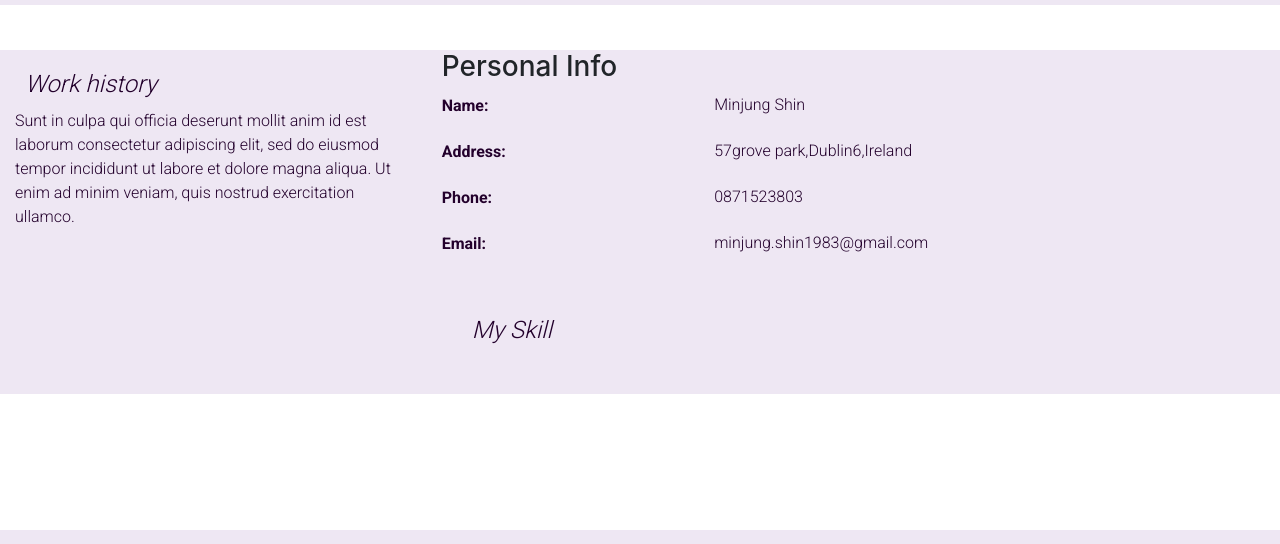
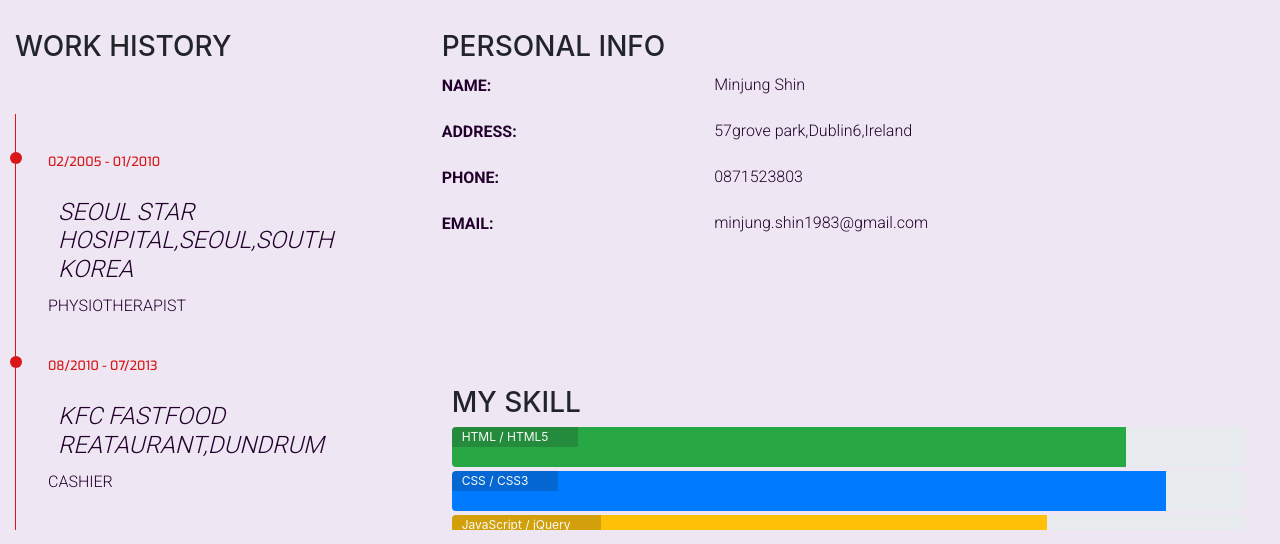
Before and after one commit to Code-Institute-Submissions/Oneday2010-milestone-project1, a plain HTML site: page resume.html in a window 1280 px wide. Shown: the part 150-694 px from the top of the page. Drawn offline with nearby package versions, Linux system fonts and the light colour scheme.

Commit message:
resume style edit

```diff
--- a/assets/css/style.css
+++ b/assets/css/style.css
@@ -213,6 +213,68 @@ p , .list {font-family: "Roboto", sans-serif;
 
 .bg-resume {
     background-color: #EEE7F3;
+    height:75em;
+
+
+}
+
+
+.history-heading {
+
+    margin-bottom: 50px;
+}
+
+
+.timeline-item {
+    padding: 4em 2em 0em 2em;
+    position: relative;
+    color: #d81717;
+    border-left: 1px solid;
+}
+
+.timeline-item p {
+    padding: 0;
+    margin: 0;
+}
+
+.timeline-item:before {
+    content: attr(data-dates);
+    position: absolute;
+    left: 2.5em;
+    top: 3em;
+    display: block;
+    font-family: "Exo", sans-serif;
+    font-weight: 500;
+    font-size: 0.8em;
+    padding: 0;
+    margin: 0;
+}
+
+.timeline-item:after {
+    width: 12px;
+    height: 12px;
+    display: block;
+    top: 2.4em;
+    position: absolute;
+    left: -6px;
+    border-radius: 12px;
+    content: '';
+    background: #d81717;
+}
+
+.history-items {
+    margin-bottom: 30px;
+}
+
+.uppercase {
+    text-transform: uppercase;
+
+}
+.resume-workhistory {
+    margin-top: 30px;
+}
+.resume-personalinfo {
+    margin-top: 30px;
 }
 .personal-info-item {
     margin-bottom: 20px;
@@ -220,29 +282,29 @@ p , .list {font-family: "Roboto", sans-serif;
     clear: both;
 }
 
-.personal-info-item .key,
-.personal-info-item .value {
+.personal-info-item .info,
+.personal-info-item .detail {
     padding-right: 8px;
     display: inline-block;
 }
 
-.personal-info-item .key p,
-.personal-info-item .value p {
+.personal-info-item .info p,
+.personal-info-item .detail p {
     margin: 0;
 }
 
-.personal-info-item .key {
+.personal-info-item .info {
     width: 30%;
     margin-right: 21px;
     padding-top: 2px;
     vertical-align: top;
 }
 
-.personal-info-item .key p {
+.personal-info-item .info p {
     font-weight: 700;
 }
 
-.personal-info-item .value {
+.personal-info-item .detail {
     position: relative;
     width: 60%;
 }
@@ -263,9 +325,9 @@ p , .list {font-family: "Roboto", sans-serif;
 }
 
 .progress-section {
-    margin: 40px 20px;
+    margin: 150px 20px 10px 10px;
+
 }
-
 
 
 
--- a/resume.html
+++ b/resume.html
@@ -64,18 +64,40 @@
 <!----section--------------------------------------------->
 
     <section>
-        <div class="container-fluid bg-resume" style="margin-top:200px">
+        <div class="container-fluid bg-resume" style="margin-top:150px">
             <div class="row">
-              <div class="col-sm-4">
-                  <h4>Work history</h4>
-                  <p>Sunt in culpa qui officia deserunt mollit anim id est laborum consectetur adipiscing elit, sed do eiusmod tempor incididunt ut labore et dolore magna aliqua. Ut enim ad minim veniam, quis nostrud exercitation ullamco.</p>
+                <div class="col-sm-4 resume-workhistory">
+                    <div class="row">
+                        <div class="col-12">
+                            <h3 class="history-heading uppercase">
+                                Work History
+                            </h3>
+                        </div>
+                    </div>
+                    <div class="history-items uppercase">
+                        <div class="timeline-item" data-dates="02/2005 - 01/2010">
+                            <h4>Seoul Star Hosipital,Seoul,South Korea</h4>
+                            <p>Physiotherapist</p>
+                        </div>
+                        <div class="timeline-item" data-dates="08/2010 - 07/2013">
+                            <h4>KFC fastfood reataurant,Dundrum</h4>
+                            <p>Cashier</p>
+                        </div>
+                        <div class="timeline-item" data-dates="08/2013 - 06/2019">
+                            <h4>KFC fastfood reataurant,Dundrum</h4>
+                            <p>Team leader</p>
+                        </div>
+                        <div class="timeline-item" data-dates="06/2019 - Present">
+                            <h4>Accenture,Dublin,Ireland Dublin</h4>
+                            <p>Risk Analyst</p>
+                        </div>
 
-              </div>
-
+                    </div>
+               </div>
                <div class="col-sm-8">
 
-                <div>
-                   <h3>
+                <div class="resume-personalinfo">
+                   <h3 class="uppercase">
 
                             Personal Info
 
@@ -84,7 +106,7 @@
 
                             <div class="personal-info-item">
 
-                                <div class="key">
+                                <div class="info">
 
                                     <p class="uppercase">
 
@@ -94,7 +116,7 @@
 
                                 </div>
 
-                                <div class="value">
+                                <div class="detail">
 
                                     <p>
 
@@ -108,7 +130,7 @@
 
                             <div class="personal-info-item">
 
-                                <div class="key">
+                                <div class="info">
 
                                     <p class="uppercase">
 
@@ -118,7 +140,7 @@
 
                                 </div>
 
-                                <div class="value">
+                                <div class="detail">
 
                                     <p>
 
@@ -132,7 +154,7 @@
 
                             <div class="personal-info-item">
 
-                                <div class="key">
+                                <div class="info">
 
                                     <p class="uppercase">
 
@@ -142,7 +164,7 @@
 
                                 </div>
 
-                                <div class="value">
+                                <div class="detail">
 
                                     <p>
 
@@ -156,7 +178,7 @@
 
                             <div class="personal-info-item">
 
-                                <div class="key">
+                                <div class="info">
 
                                     <p class="uppercase">
 
@@ -166,7 +188,7 @@
 
                                 </div>
 
-                                <div class="value">
+                                <div class="detail">
 
                                     <p>
 
@@ -180,45 +202,47 @@
 
 
 
-                  </div>
+                </div>
 
-                        <div class="row progress-section">
+                    <div class=" progress-section">
 
 
                                 <div>
-                                <h4>My Skill</h4>
+                                <h3 class="uppercase">My Skill</h3>
+                                </div>
+                                <div class="progress">
+                                    <div class="progress-bar bg-success" role="progressbar" aria-valuenow="85" aria-valuemin="0" aria-valuemax="100" style="width:85%;">
+                                        <span class="sr-only">85% complete</span>
+                                    </div>
+                                    <span class="progress-type">HTML / HTML5</span>
                                 </div>
                                 <div class="progress">
                                     <div class="progress-bar" role="progressbar" aria-valuenow="90" aria-valuemin="0" aria-valuemax="100" style="width:90%;">
                                         <span class="sr-only">90% complete</span>
                                     </div>
-                                    <span class="progress-type">HTML / HTML5</span>
-                                </div>
-                                <div class="progress">
-                                    <div class="progress-bar bg-success" role="progressbar" aria-valuenow="80" aria-valuemin="0" aria-valuemax="100" style="width:80%;">
-                                        <span class="sr-only">80% complete</span>
-                                    </div>
                                     <span class="progress-type">CSS / CSS3</span>
                                 </div>
                                 <div class="progress">
-                                    <div class="progress-bar bg-info" role="progressbar" aria-valuenow="70" aria-valuemin="0" aria-valuemax="100" style="width:70%;">
-                                        <span class="sr-only">70% complete</span>
+                                    <div class="progress-bar bg-warning" role="progressbar" aria-valuenow="75" aria-valuemin="0" aria-valuemax="100" style="width:75%;">
+                                        <span class="sr-only">75% complete</span>
                                     </div>
                                     <span class="progress-type">JavaScript / jQuery</span>
                                 </div>
                                 <div class="progress">
-                                    <div class="progress-bar bg-warning" role="progressbar" aria-valuenow="80" aria-valuemin="0" aria-valuemax="100" style="width:80%;">
-                                        <span class="sr-only">80% complete</span>
+                                    <div class="progress-bar bg-danger" role="progressbar" aria-valuenow="70" aria-valuemin="0" aria-valuemax="100" style="width:70%;">
+                                        <span class="sr-only">70% complete</span>
                                     </div>
                                     <span class="progress-type">Django / Python</span>
                                 </div>
                                 <div class="progress">
-                                    <div class="progress-bar bg-danger" role="progressbar" aria-valuenow="80" aria-valuemin="0" aria-valuemax="100" style="width:80%;">
-                                        <span class="sr-only">80% complete</span>
+                                    <div class="progress-bar bg-info" role="progressbar" aria-valuenow="65" aria-valuemin="0" aria-valuemax="100" style="width:65%;">
+                                        <span class="sr-only">65% complete</span>
                                     </div>
                                     <span class="progress-type">SQL / NoSQL</span>
                                 </div>
-                            </div>
+
+                                <h3></h3>
+                    </div>
                </div>
 
             </div>
```
